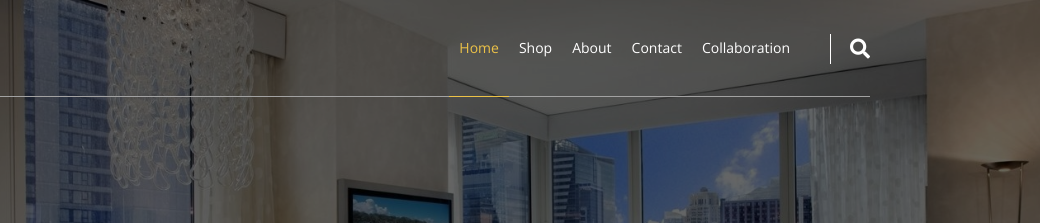
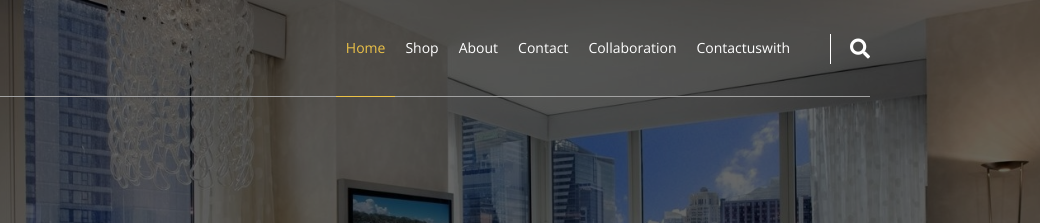
Before and after one commit to Rahaf691/FirstProject, a plain HTML site: page index.html in a window 1280 px wide. Shown: the top 223 px of the page, 240-1280 px from the left. Drawn offline with nearby package versions, Linux system fonts and the light colour scheme.

Commit message:
thrid Commit

```diff
--- a/index.html
+++ b/index.html
@@ -31,6 +31,7 @@
             <li><a href="#">About</a></li>
             <li><a href="#">Contact</a></li>
 			<li><a href="#">Collaboration</a></li>
+			<li><a href="#">Contactuswith</a></li>
           </ul>
           <div class="form">
             <i class="fas fa-search"></i>
```
